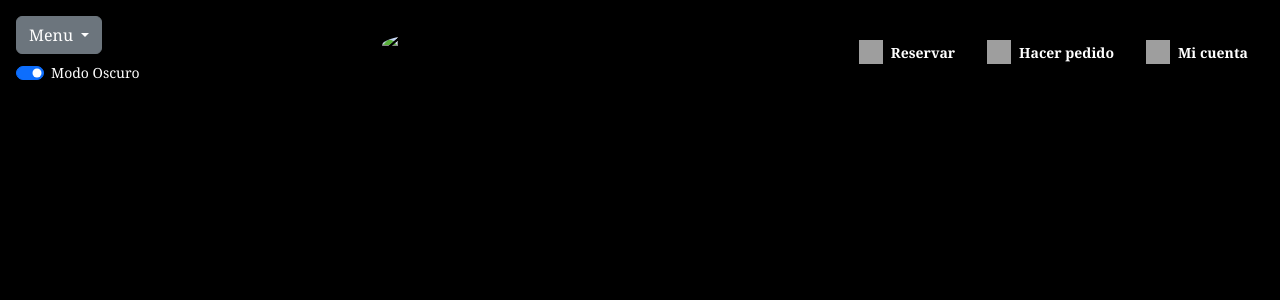
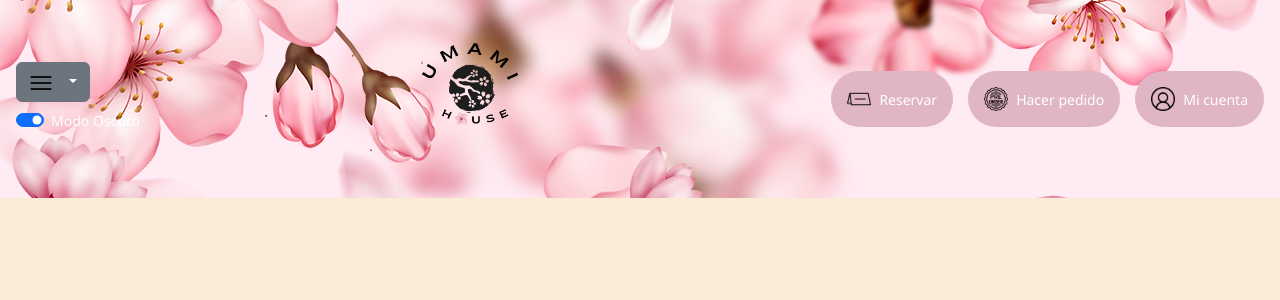
Before and after one commit to Arthen-code0/Proyecto_restaurante, a Django app: page / in a window 1280 px wide. Shown: the top 300 px of the page. Run offline with Django 5.2, Linux system fonts and the light colour scheme; grey boxes are pictures that could not be loaded.

Commit message:
cambios de HTML
hice cambios :)

```diff
--- a/Proyecto/static/css/pagina_principalss.css
+++ b/Proyecto/static/css/pagina_principalss.css
@@ -2,16 +2,28 @@
     min-width: 0;
     min-height: 0;
     box-sizing: border-box;
-    font-family: 'Georgia', serif;
+    font-family: "Segoe UI", system-ui, sans-serif;
+    color: #FFFFFF;
 }
 body{
-    background-color: black;
+    background-color: antiquewhite;
     font-size: 14px;
 }
+nav{
+    background-color: #FFEBF3;
+    background-image: url("../img/sakura.png");
+}
 .botones{
-    color:#FFFF;
-    font-weight: bold;
+  transition: 0.3s;
 }
-.botones:hover{
-    color: brown;
+.redondes{
+    background-color: #E0B5C6;
+    border-radius: 90px;
+    margin-left: 15px;
 }
+
+nav{
+  padding-top: 0.5rem;
+  padding-bottom: 0.5rem;
+  min-height: 60px;
+}
--- a/Proyecto/templates/pagina_principal.html
+++ b/Proyecto/templates/pagina_principal.html
@@ -10,7 +10,7 @@
    <nav class="navbar p-md-3">
      <div class="dropdown">
   <button class="btn btn-secondary dropdown-toggle" type="button" data-bs-toggle="dropdown" aria-expanded="false">
-    Menu
+    <img src="../static/img/menu.png" width="24" height="24" class="me-2" alt="Icono Menu Despegable">
   </button>
    <ul class="dropdown-menu">
         <li><button class="dropdown-item" type="button">Carta</button></li>
@@ -22,23 +22,30 @@
         <label class="form-check-label text-white" for="switchCheckChecked">Modo Oscuro</label>
   </div>
 </div>
+
     <figure class="navbar-brand ml-1">
-        <img class="rounded-circle" src="../static/img/umami.png" width="160" height="160" alt="Logo Umami House"/>
+        <img class="rounded-circle" src="../static/img/Umami_house_2-removebg-preview.png" width="140" height="140" alt="Logo Umami House"/>
     </figure>
 
 <div class="d-md-flex align-items-center">
+    <div class="redondes">
       <a class="botones text-decoration-none p-3 d-flex align-items-center" href="">
-    <img src="../static/img/reservar.png" width="24" height="24" class="me-2" alt="Icono reservar">
+        <img src="../static/img/icons8-reserva-50.png" width="24" height="24" class="me-2" alt="Icono reservar">
         <p class="mb-0">Reservar</p>
       </a>
+        </div>
+        <div class="redondes">
       <a class="botones text-decoration-none p-3 d-flex align-items-center" href="">
-    <img src="../static/img/cheque.png" width="24" height="24" class="me-2" alt="Icono pedido">
+        <img src="../static/img/hacer-un-pedido.png" width="24" height="24" class="me-2" alt="Icono pedido">
         <p class="mb-0">Hacer pedido</p>
       </a>
+        </div>
+        <div class="redondes">
       <a class="botones text-decoration-none p-3 d-flex align-items-center" href="">
-    <img src="../static/img/cuenta.png" width="24" height="24" class="me-2" alt="Icono cuenta">
+        <img src="../static/img/usuario.png" width="24" height="24" class="me-2" alt="Icono cuenta">
         <p class="mb-0">Mi cuenta</p>
       </a>
+        </div>
     </div>
     </nav>
 </body>
```
Also changed, not shown: Proyecto/static/img/Umami_house_2-removebg-preview.png (added), Proyecto/static/img/carrito-de-compras.png (added), Proyecto/static/img/editar.png (added), Proyecto/static/img/hacer-un-pedido.png (added), Proyecto/static/img/icons8-reserva-50.png (added), Proyecto/static/img/menu.png (added), Proyecto/static/img/sakura.png (added), Proyecto/static/img/usuario.png (added). Lines whose indentation alone changed are shown as unchanged.
